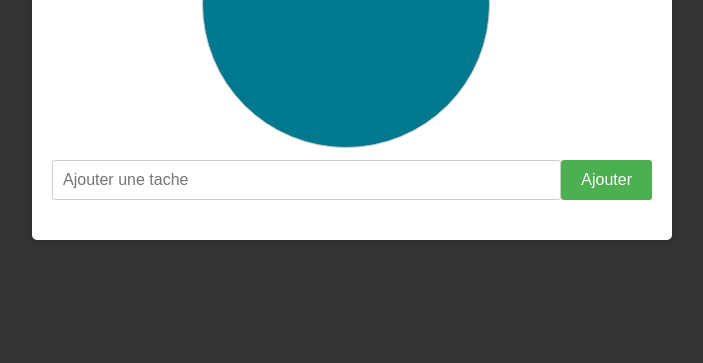
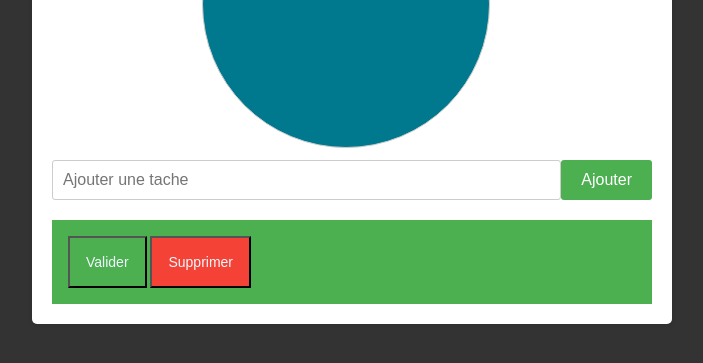
Before and after one commit to Raian21/groupe11, a plain HTML site: page devoir11/index.html in a window 1280 px wide. Shown: the part 339-702 px from the top of the page, without its empty margins (288-991 px from the left). Drawn offline with Linux system fonts and the light colour scheme; no server answers.

Commit message:
Ajout des boutons du footer

```diff
--- a/devoir11/index.html
+++ b/devoir11/index.html
@@ -21,6 +21,10 @@
          <button type="submit">Ajouter</button>
       </form>
       <ul id="task-list"></ul>
+      <div class="buttons">
+         <button>Valider</button>
+         <button id="B2">Supprimer</button>
+      </div>
    </div>
    <script src="JS/script.js">
   </script>
```
